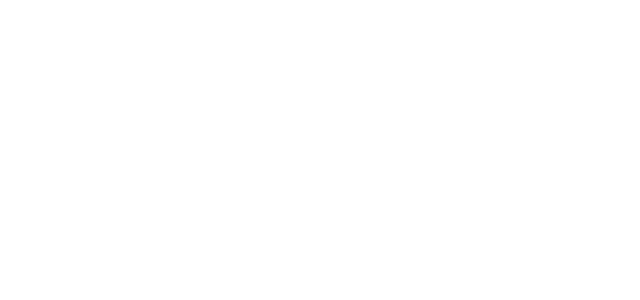
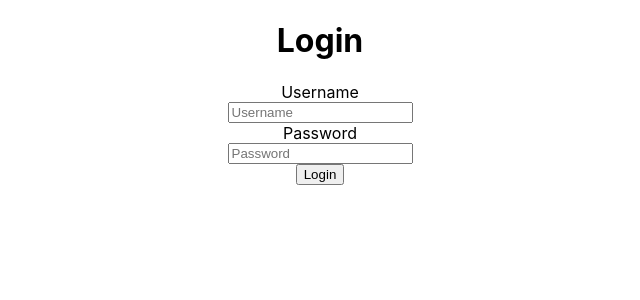
Before and after one commit to Ivzilol/Chat-are-you, a React (Create React App) app in the folder src/chat-client/: page /login in a window 1280 px wide. Before the commit this address had no page. Shown: the top 300 px of the page, without its empty margins (320-960 px from the left). Built offline with nearby package versions, Linux system fonts and the light colour scheme.

Commit message:
Login user

```diff
--- a/src/chat-client/src/App.css
+++ b/src/chat-client/src/App.css
@@ -4,3 +4,9 @@
   flex-direction: column;
   align-items: center;
 }
+
+.login {
+  display: flex;
+  flex-direction: column;
+  align-items: center;
+}
--- a/src/chat-client/src/App.js
+++ b/src/chat-client/src/App.js
@@ -2,12 +2,14 @@
 import {Route, Routes} from "react-router-dom";
 import Register from "./Components/Register/Register";
 import ConfirmRegister from "./Components/Register/ConfirmRegister";
+import Login from "./Components/Login/Login";
 
 function App() {
     return (
         <Routes>
             <Route path="/register" element={<Register/>}/>
             <Route path="/register/verify/:verificationCode" element={<ConfirmRegister/>}/>
+            <Route path="/login" element={<Login/>}></Route>
         </Routes>
     );
 }
--- /dev/null
+++ b/src/chat-client/src/Components/Login/Login.js
@@ -0,0 +1,73 @@
+import {useUser} from "../../UserProvider/UserProvider";
+import {useEffect, useState} from "react";
+import {useNavigate} from "react-router-dom";
+import baseURL from "../BaseURL/BaseURL";
+
+
+const Login = () => {
+
+    const user = useUser();
+    const [username, setUsername] = useState("");
+    const [password, setPassword] = useState("");
+    let navigate = useNavigate();
+
+    useEffect(() => {
+        if (user.jwt) navigate("/")
+    }, [navigate, user]);
+
+    function loginUser() {
+        const requestBody = {
+            username: username,
+            password: password,
+        };
+        fetch(`${baseURL}api/auth/login`, {
+            method: "post",
+            headers: {
+                "Content-Type": "application/json",
+            },
+            body: JSON.stringify(requestBody)
+        })
+            .then((response) => {
+                if (response.status === 200)
+                    return Promise.all([response.json(), response.headers])
+                else return Promise.reject("Invalid login attempt")
+            })
+            .then(([, headers]) => {
+                user.setJwt(headers.get("Authorization"))
+            }).catch(() => {
+        });
+    }
+
+    return(
+        <main className="login">
+            <h1>Login</h1>
+            <label>Username</label>
+            <input
+                type="text"
+                id="username"
+                autoComplete="off"
+                name="username"
+                placeholder="Username"
+                value={username}
+                onChange={(e) => setUsername(e.target.value)}
+            />
+            <label>Password</label>
+            <input
+                type="password"
+                id="password"
+                autoComplete="off"
+                name="password"
+                placeholder="Password"
+                value={password}
+                onChange={(e) => setPassword(e.target.value)}
+            />
+            <button
+                id="submit"
+                type="button"
+                onClick={() => loginUser()}
+            >Login</button>
+        </main>
+    )
+}
+
+export default Login;
```
